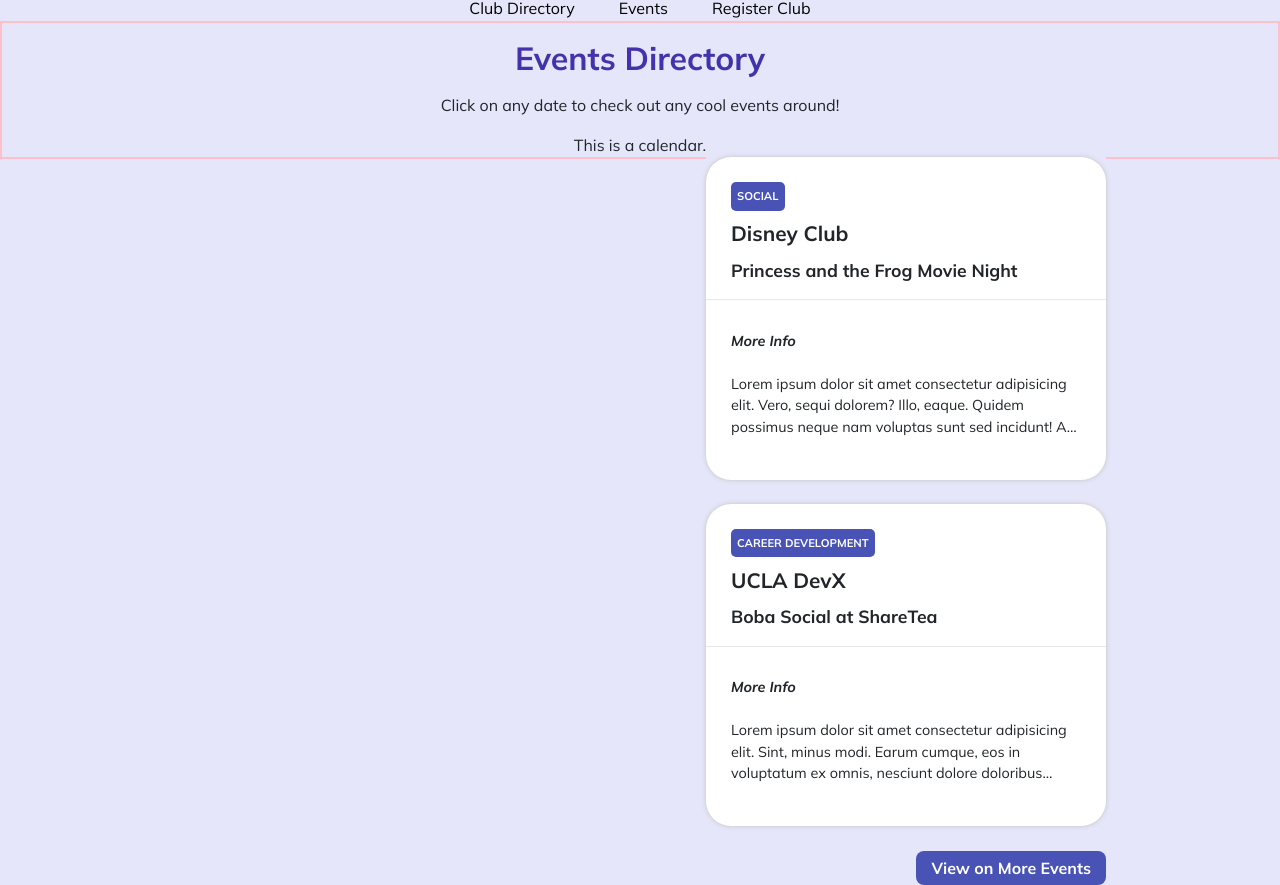
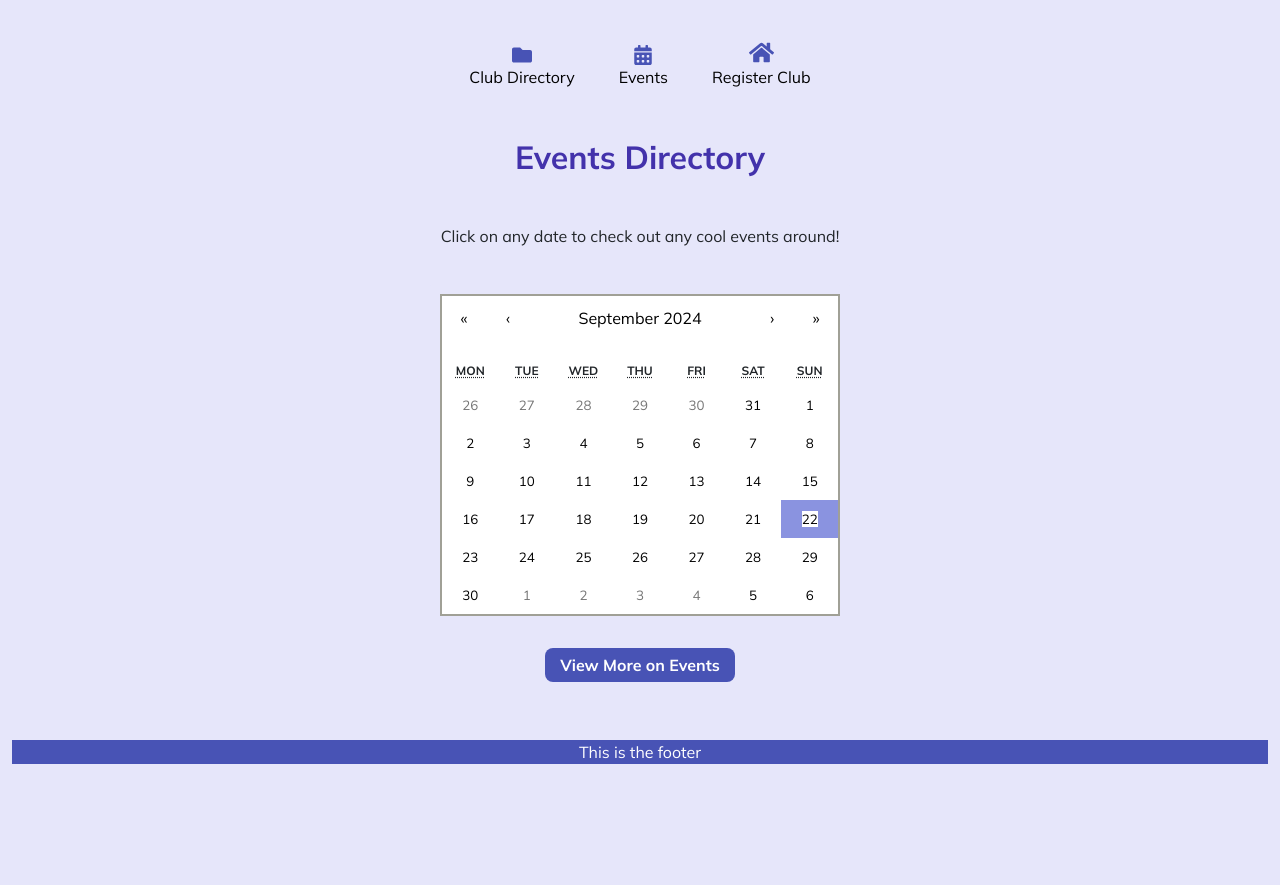
Before and after one commit to jenpennen/ucla-perspective, a React (Vite) app: page / in a window 1280 px wide. Shown: the part 430-1315 px from the top of the page. After the commit the page ends 1194 px from the top, so only its background shows below. Built offline with nearby package versions, Linux system fonts and the light colour scheme.

Commit message:
added calendar on home page

```diff
--- a/package.json
+++ b/package.json
@@ -15,8 +15,8 @@
     "@fortawesome/react-fontawesome": "^0.2.2",
     "react": "^18.3.1",
     "react-bootstrap": "^2.10.4",
+    "react-calendar": "^5.0.0",
     "react-dom": "^18.3.1",
-
     "react-icons": "^5.3.0",
     "react-router-dom": "^6.26.1",
     "styled-components": "^6.1.13"
--- a/src/App.css
+++ b/src/App.css
@@ -8,9 +8,7 @@
 body {
   background-color: var(--background);
 }
-button {
-  cursor: pointer;
-}
+
 h1,
 h2 {
   color: var(--heading);
@@ -26,27 +24,29 @@ h1 {
   font-weight: 900;
 }
 h2 {
-  margin: 1rem 0rem;
+  margin: 3rem 0;
 }
 
 .container {
   max-width: 100rem;
-  border: 2px solid pink;
+  /* border: 2px solid blue; */
+  text-align: center;
+}
+.subcontainer {
+  border: 2px solid red;
 }
 .browse {
-  text-align: center;
-}
-.directory {
   text-align: center;
 }
 .club-listing {
   display: grid;
   justify-items: right;
   float: right;
+  margin-top: 10vh;
   margin-right: 20vh;
   row-gap: 25px;
 }
-.more-button {
+.button {
   width: fit-content;
   background-color: var(--accent);
   color: white;
@@ -55,6 +55,7 @@ h2 {
   border: none;
   margin: 0;
   font-weight: bold;
+  cursor: pointer;
 }
 
 .icons {
--- a/src/Layout.jsx
+++ b/src/Layout.jsx
@@ -2,6 +2,7 @@ import { NavBar } from "./components/NavBar";
 import { Outlet } from "react-router-dom";
 import "../src/components/NavBar.css";
 import "./index.css";
+import "./App.css";
 export function Layout() {
   return (
     <>
--- a/src/components/Club.jsx
+++ b/src/components/Club.jsx
@@ -16,9 +16,9 @@ const Tag = styled.button`
 
 const ClubBox = styled.div`
   background-color: white;
-  width: 50vh;
+  width: calc(75rem-50%);
   display: grid;
-  border-radius: 25px;
+  border-radius: 10px;
   padding-top: 25px;
   padding-bottom: 25px;
   box-shadow: 0 0 5px #c2c4c3;
--- /dev/null
+++ b/src/components/EventCalendar.jsx
@@ -0,0 +1,28 @@
+import Calendar from "react-calendar";
+import "react-calendar/dist/Calendar.css";
+import styled from "styled-components";
+import "../css/Calendar.css";
+import { PropSummary } from "../components/Properties";
+import { Link } from "react-router-dom";
+const CalendarContainer = styled.div`
+  max-width: fit-content;
+  margin: auto;
+  display: inline-block;
+  margin-top: 20px;
+  padding: 10px;
+  border-radius: 3px;
+`;
+// import "../App.css";
+export default function EventCalendar() {
+  return (
+    <CalendarContainer>
+      <Calendar />
+      <Link to="/ClubDirectory">
+        <button className="button">View More on Events</button>
+      </Link>
+      {/* <div className="container">
+        <PropSummary />
+      </div> */}
+    </CalendarContainer>
+  );
+}
--- /dev/null
+++ b/src/components/Footer.jsx
@@ -0,0 +1,17 @@
+import React from "react";
+import styled from "styled-components";
+import "../App.css";
+const FooterBody = styled.div`
+  max-width: 100%;
+  max-height: 30%;
+  margin-top: 3rem;
+  background-color: var(--accent);
+  color: white;
+`;
+export default function Footer() {
+  return (
+    <div>
+      <FooterBody>This is the footer</FooterBody>
+    </div>
+  );
+}
--- a/src/components/NavBar.css
+++ b/src/components/NavBar.css
@@ -3,9 +3,10 @@
   --accent: #4332ab;
 }
 .navbar {
+  margin-top: 2ch;
   position: right;
   text-align: center;
-  border: 1px solid red;
+  /* border: 1px solid red; */
 }
 button {
   border: 1px solid blue;
--- a/src/components/Properties.jsx
+++ b/src/components/Properties.jsx
@@ -1,82 +1,91 @@
-import ClubSummary, {ClubFull} from "./Club";
+import ClubSummary, { ClubFull } from "./Club";
 
 const props = [
   {
     id: 1,
     tag: "Social",
     name: "Disney Club",
-        pres: 'Sarah Kim',
+    pres: "Sarah Kim",
     vice: "Priya Gupta",
     upcoming: "Princess and the Frog Movie Night",
-        summary: "Lorem ipsum dolor sit amet consectetur adipisicing elit. Vero, sequi dolorem? Illo, eaque. Quidem possimus neque nam voluptas sunt sed incidunt! Aut voluptatem neque facilis iure nam, error et magni. Lorem ipsum dolor sit amet consectetur, adipisicing elit. Laboriosam dignissimos ducimus voluptatibus. Molestiae enim animi corrupti ipsa doloribus labore suscipit magnam cumque, itaque, asperiores fuga beatae et facilis voluptatum esse!",
+    summary:
+      "Lorem ipsum dolor sit amet consectetur adipisicing elit. Vero, sequi dolorem? Illo, eaque. Quidem possimus neque nam voluptas sunt sed incidunt! Aut voluptatem neque facilis iure nam, error et magni. Lorem ipsum dolor sit amet consectetur, adipisicing elit. Laboriosam dignissimos ducimus voluptatibus. Molestiae enim animi corrupti ipsa doloribus labore suscipit magnam cumque, itaque, asperiores fuga beatae et facilis voluptatum esse!",
   },
   {
     id: 2,
     tag: "Career Development",
     name: "UCLA DevX",
-        pres: 'Sarah Kim',
+    pres: "Sarah Kim",
     vice: "Priya Gupta",
     upcoming: "Boba Social at ShareTea",
-        summary: "Lorem ipsum dolor sit amet consectetur adipisicing elit. Sint, minus modi. Earum cumque, eos in voluptatum ex omnis, nesciunt dolore doloribus rerum nobis voluptatibus temporibus iste quo iure ab. Repellat! Lorem ipsum dolor sit amet consectetur adipisicing elit. Placeat cupiditate labore nemo maiores voluptates architecto pariatur, repellat voluptatibus, earum ducimus quos illo similique! Dicta fugiat id sunt eius inventore provident.",
+    summary:
+      "Lorem ipsum dolor sit amet consectetur adipisicing elit. Sint, minus modi. Earum cumque, eos in voluptatum ex omnis, nesciunt dolore doloribus rerum nobis voluptatibus temporibus iste quo iure ab. Repellat! Lorem ipsum dolor sit amet consectetur adipisicing elit. Placeat cupiditate labore nemo maiores voluptates architecto pariatur, repellat voluptatibus, earum ducimus quos illo similique! Dicta fugiat id sunt eius inventore provident.",
   },
   {
     id: 3,
     tag: "Cultural",
     name: "Samahang Pilipino",
-        pres: 'Sarah Kim',
+    pres: "Sarah Kim",
     vice: "Priya Gupta",
     upcoming: "Beach Day at Newport",
-        summary: "Lorem ipsum dolor sit amet consectetur adipisicing elit. Consectetur tenetur deserunt veritatis ab corporis, magni iusto molestiae at, tempore consequatur architecto. Quo, autem? Quia veniam nesciunt hic fugiat enim quidem. Lorem ipsum dolor sit amet consectetur adipisicing elit. Suscipit repudiandae a quasi reprehenderit quam dicta et fugit molestias illo! Voluptatem libero similique beatae minima recusandae dicta, odio harum magni magnam.",
+    summary:
+      "Lorem ipsum dolor sit amet consectetur adipisicing elit. Consectetur tenetur deserunt veritatis ab corporis, magni iusto molestiae at, tempore consequatur architecto. Quo, autem? Quia veniam nesciunt hic fugiat enim quidem. Lorem ipsum dolor sit amet consectetur adipisicing elit. Suscipit repudiandae a quasi reprehenderit quam dicta et fugit molestias illo! Voluptatem libero similique beatae minima recusandae dicta, odio harum magni magnam.",
   },
   {
     id: 4,
     tag: "Recreational",
     name: "Running Club",
-        pres: 'Joe Bruin',
+    pres: "Joe Bruin",
     vice: "Timothy S.",
     upcoming: "Beach Day at Newport",
-        summary: "Lorem ipsum dolor sit amet consectetur adipisicing elit. Consectetur tenetur deserunt veritatis ab corporis, magni iusto molestiae at, tempore consequatur architecto. Quo, autem? Quia veniam nesciunt hic fugiat enim quidem. Lorem ipsum dolor sit amet consectetur adipisicing elit. Suscipit repudiandae a quasi reprehenderit quam dicta et fugit molestias illo! Voluptatem libero similique beatae minima recusandae dicta, odio harum magni magnam.",
+    summary:
+      "Lorem ipsum dolor sit amet consectetur adipisicing elit. Consectetur tenetur deserunt veritatis ab corporis, magni iusto molestiae at, tempore consequatur architecto. Quo, autem? Quia veniam nesciunt hic fugiat enim quidem. Lorem ipsum dolor sit amet consectetur adipisicing elit. Suscipit repudiandae a quasi reprehenderit quam dicta et fugit molestias illo! Voluptatem libero similique beatae minima recusandae dicta, odio harum magni magnam.",
   },
   {
     id: 5,
     tag: "Recreational",
     name: "Ballroom Club",
-        pres: 'Josie Bruin',
+    pres: "Josie Bruin",
     vice: "Walter G.",
     upcoming: "Dance Party at Pauley",
-        summary: "Lorem ipsum dolor sit amet consectetur adipisicing elit. Consectetur tenetur deserunt veritatis ab corporis, magni iusto molestiae at, tempore consequatur architecto. Quo, autem? Quia veniam nesciunt hic fugiat enim quidem. Lorem ipsum dolor sit amet consectetur adipisicing elit. Suscipit repudiandae a quasi reprehenderit quam dicta et fugit molestias illo! Voluptatem libero similique beatae minima recusandae dicta, odio harum magni magnam.",
+    summary:
+      "Lorem ipsum dolor sit amet consectetur adipisicing elit. Consectetur tenetur deserunt veritatis ab corporis, magni iusto molestiae at, tempore consequatur architecto. Quo, autem? Quia veniam nesciunt hic fugiat enim quidem. Lorem ipsum dolor sit amet consectetur adipisicing elit. Suscipit repudiandae a quasi reprehenderit quam dicta et fugit molestias illo! Voluptatem libero similique beatae minima recusandae dicta, odio harum magni magnam.",
   },
-]
+];
 
 export default function PropAll(prop) {
   const listItems = props.filter((element) => {
-        if (prop.inputName === '' && prop.inputTag === 'All') {
+    if (prop.inputName === "" && prop.inputTag === "All") {
       return element;
-        }
-        else if (prop.inputName === '' && prop.inputTag !== 'All') {
-            return element.tag.toLowerCase().includes(prop.inputTag.toLowerCase())
-        }
-        else if (prop.inputName !== '' && prop.inputTag === 'All') {
-            return element.name.toLowerCase().startsWith(prop.inputName.toLowerCase())
-        }
-        else {
-            return element.name.toLowerCase().startsWith(prop.inputName.toLowerCase()) && element.tag.toLowerCase().includes(prop.inputTag.toLowerCase())
+    } else if (prop.inputName === "" && prop.inputTag !== "All") {
+      return element.tag.toLowerCase().includes(prop.inputTag.toLowerCase());
+    } else if (prop.inputName !== "" && prop.inputTag === "All") {
+      return element.name
+        .toLowerCase()
+        .startsWith(prop.inputName.toLowerCase());
+    } else {
+      return (
+        element.name.toLowerCase().startsWith(prop.inputName.toLowerCase()) &&
+        element.tag.toLowerCase().includes(prop.inputTag.toLowerCase())
+      );
     }
   });
 
-    return <div style={{all: 'inherit'}}>
+  return (
+    <div style={{ all: "inherit" }}>
       {listItems.map((item) => (
-            <ClubFull {...item}/>
+        <ClubFull {...item} />
       ))}
-    </div>;
+    </div>
+  );
 }
 
 export function PropSummary() {
   return (
     <div>
-            <ClubSummary {...props[0]}/>
-            <br style={{height:'25px'}}/>
-            <ClubSummary {...props[1]}/>
+      <ClubSummary {...props[0]} />
+      <br style={{ height: "20px" }} />
+      <ClubSummary {...props[1]} />
     </div>
   );
 }
--- a/src/pages/ClubDirectory.jsx
+++ b/src/pages/ClubDirectory.jsx
@@ -1,13 +1,15 @@
 import { useState } from "react";
-import PropFull from "../components/Properties";
 import styled from "styled-components";
+import PropAll from "../components/Properties";
+import { SearchBar } from "../components/SearchBar";
+import "../App.css";
 
-const Body = styled.body `
+const Body = styled.body`
   display: flex;
   flex-wrap: wrap;
 `;
 
-const Container = styled.div `
+const Container = styled.div`
   width: 200vh;
   display: flex;
   flex-wrap: wrap;
@@ -16,7 +18,7 @@ const Container = styled.div `
   margin-top: 2em;
 `;
 
-const Title = styled.h1 `
+const Title = styled.h1`
   width: 70%;
   font-weight: 800;
   font-size: 2.3em;
@@ -24,18 +26,20 @@ const Title = styled.h1 `
   margin: 0;
 `;
 
-const Filters = styled.div `
+const Filters = styled.div`
   margin: 0 25px;
 `;
 
-const Button = styled.button `
+const Button = styled.button`
   border: none;
   text-transformation: uppercase;
   font-size: 1.2em;
 `;
 
-const Search = styled.input `
+const Search = styled.input`
   height: 3em;
+  margin: 1rem;
+  border: red 1px solid;
   background-color: white;
   border-radius: 10px;
   width: 20em;
@@ -43,21 +47,40 @@ const Search = styled.input `
 `;
 
 function ClubDirectory() {
-  const [inputName, setInputName] = useState('');
-  const [inputTag, setInputTag] = useState('All');
+  const [inputName, setInputName] = useState("");
+  const [inputTag, setInputTag] = useState("All");
 
   return (
-    <Body>
-      <Title>Club Directory</Title>
-      <Search onChange={e => setInputName(e.target.value)} value={inputName} placeholder="Search for a club by name ..."></Search>
-      <Filters>
-        <Button onClick={() => setInputTag('All')} value={inputTag}>All</Button>
-        <Button onClick={() => setInputTag('Recreational')} value={inputTag}>Recreational</Button>
-        <Button onClick={() => setInputTag('Career Development')} value={inputTag}>Career Development</Button>
-      </Filters>
-      <Container>
-        <PropFull inputName={inputName} inputTag={inputTag}/>
+    <Body className="container">
+      <div className="container">
+        <Title>Club Directory</Title>
+        <SearchBar />
+        <Search
+          onChange={(e) => setInputName(e.target.value)}
+          value={inputName}
+          placeholder="Search for a club by name ..."
+        ></Search>
+      </div>
+      {/* <div className="container"> */}
+
+      <Container className="container">
+        <Filters>
+          <Button onClick={() => setInputTag("All")} value={inputTag}>
+            All
+          </Button>
+          <Button onClick={() => setInputTag("Recreational")} value={inputTag}>
+            Recreational
+          </Button>
+          <Button
+            onClick={() => setInputTag("Career Development")}
+            value={inputTag}
+          >
+            Career Development
+          </Button>
+        </Filters>
+        <PropAll inputName={inputName} inputTag={inputTag} />
       </Container>
+      {/* </div> */}
     </Body>
   );
 }
--- a/src/pages/Home.jsx
+++ b/src/pages/Home.jsx
@@ -3,12 +3,13 @@ import { Link } from "react-router-dom";
 import { SearchBar } from "../components/SearchBar";
 import BrowseNavBar from "../components/BrowseNavBar";
 import "../App.css";
+import "../components/NavBar.css";
 import { PropSummary } from "../components/Properties";
-
+import EventCalendar from "../components/EventCalendar";
+import Footer from "../components/Footer";
 function Home() {
   return (
     <main>
-      {/* <body> */}
       <div className="container">
         <h1>Perspective</h1>
       </div>
@@ -19,18 +20,19 @@ function Home() {
         <h2>Browse</h2>
         <BrowseNavBar />
       </div>
-      <div className="container directory">
+      <div className="container">
         <h2>Events Directory</h2>
         <p>Click on any date to check out any cool events around!</p>
-        <div className="calendar">This is a calendar.</div>
-        <div className="club-listing">
-          <PropSummary />
-          <Link to="/ClubDirectory">
-            <button className="more-button">View on More Events</button>
-          </Link>
+        <div className="container">
+          <EventCalendar />
+          {/* <Link to="/ClubDirectory">
+            <button className="button">View on Events</button>
+          </Link> */}
         </div>
       </div>
-      {/* </body> */}
+      <div className="container">
+        <Footer />
+      </div>
     </main>
   );
 }
```
Also changed, not shown: src/components/SearchBar.jsx (+8 -1 lines), 1 other file (tests, documents, lock files or other folders). Lines whose indentation alone changed are shown as unchanged.
